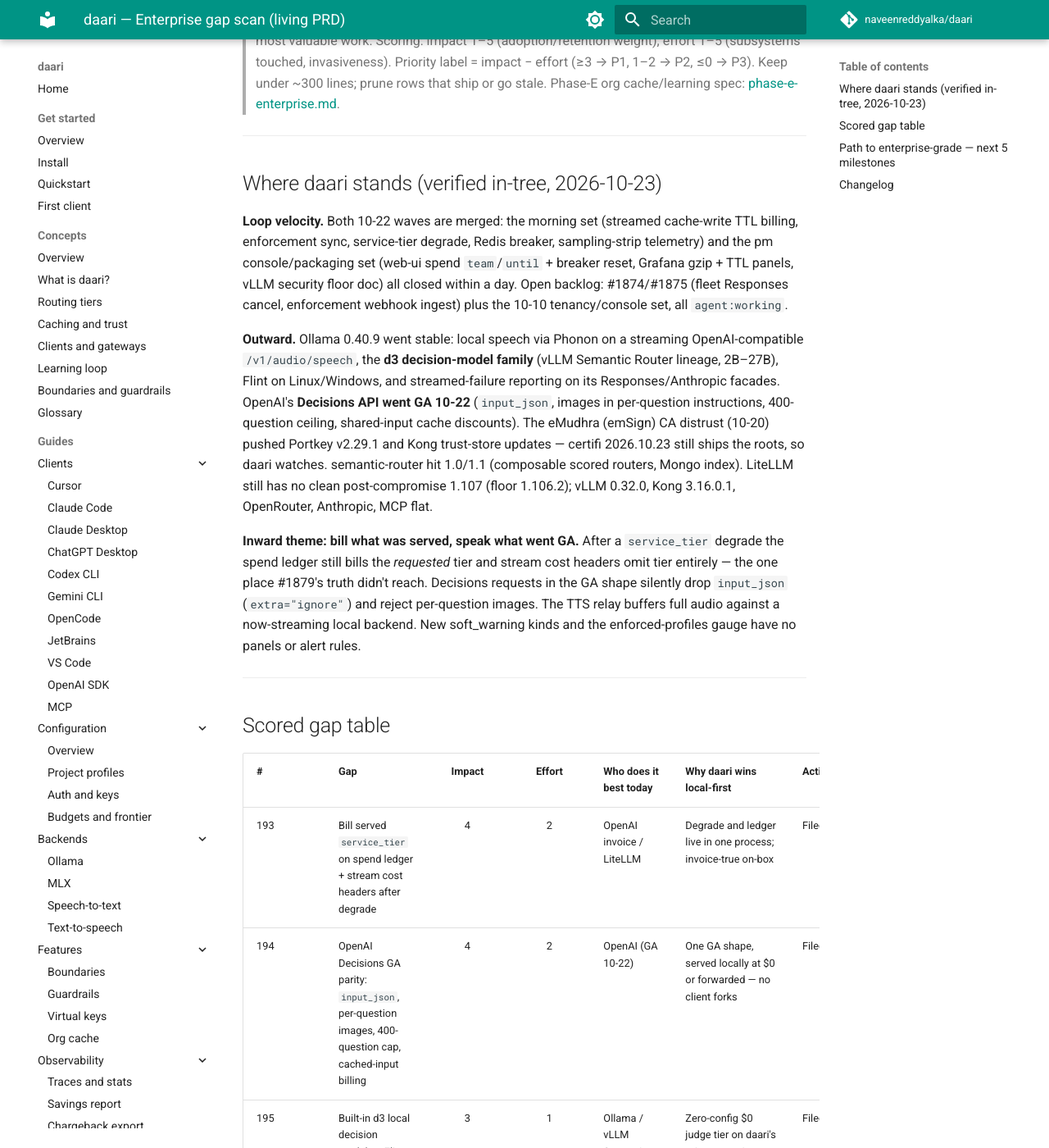
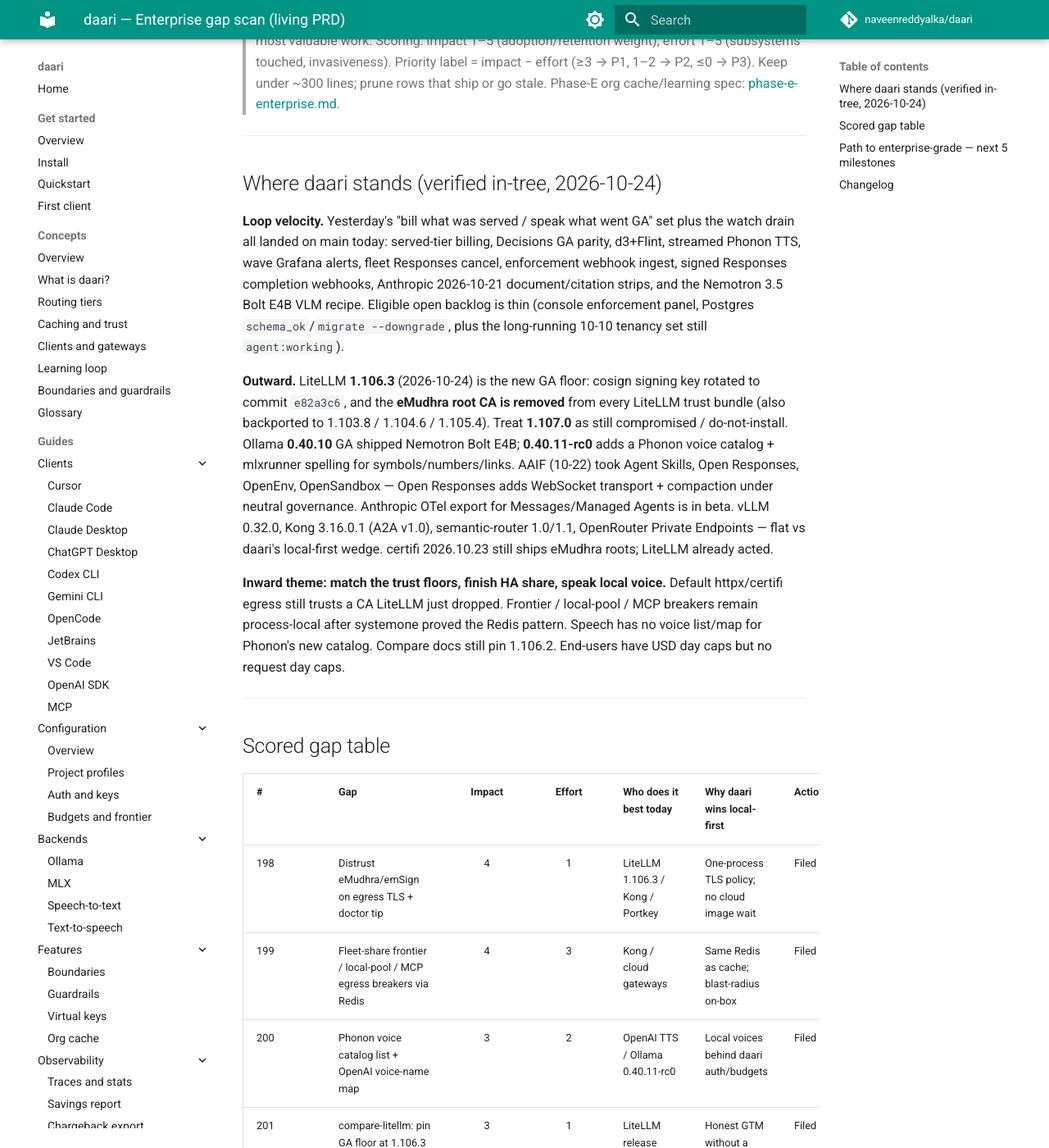
Before and after one commit to naveenreddyalka/daari, an MkDocs documentation site: the page built from docs/prd/ENTERPRISE.md, in a window 1280 px wide and 1400 px high, scrolled down 219 px. Shown: the whole window at 82% size. Built offline with MkDocs 1.6.1 and Material for MkDocs 9.7.7, drawn with Linux system fonts in a browser that asks for light colours; comment, search, counter and statistics services are not loaded; some of the changed text lies outside the part shown.

Commit message:
docs(prd): 2026-10-24 match trust floors, finish HA share, speak local voice (#1912)
Co-authored-by: Cursor <cursoragent@cursor.com>

```diff
--- a/docs/prd/ENTERPRISE.md
+++ b/docs/prd/ENTERPRISE.md
@@ -11,35 +11,36 @@
 
 ---
 
-## Where daari stands (verified in-tree, 2026-10-23)
+## Where daari stands (verified in-tree, 2026-10-24)
 
-**Loop velocity.** Both 10-22 waves are merged: the morning set (streamed
-cache-write TTL billing, enforcement sync, service-tier degrade, Redis
-breaker, sampling-strip telemetry) and the pm console/packaging set (web-ui
-spend `team`/`until` + breaker reset, Grafana gzip + TTL panels, vLLM
-security floor doc) all closed within a day. Open backlog: #1874/#1875
-(fleet Responses cancel, enforcement webhook ingest) plus the 10-10
-tenancy/console set, all `agent:working`.
+**Loop velocity.** Yesterday's "bill what was served / speak what went GA"
+set plus the watch drain all landed on main today: served-tier billing,
+Decisions GA parity, d3+Flint, streamed Phonon TTS, wave Grafana alerts,
+fleet Responses cancel, enforcement webhook ingest, signed Responses
+completion webhooks, Anthropic 2026-10-21 document/citation strips, and the
+Nemotron 3.5 Bolt E4B VLM recipe. Eligible open backlog is thin (console
+enforcement panel, Postgres `schema_ok`/`migrate --downgrade`, plus the
+long-running 10-10 tenancy set still `agent:working`).
 
-**Outward.** Ollama 0.40.9 went stable: local speech via Phonon on a
-streaming OpenAI-compatible `/v1/audio/speech`, the **d3 decision-model
-family** (vLLM Semantic Router lineage, 2B–27B), Flint on Linux/Windows,
-and streamed-failure reporting on its Responses/Anthropic facades. OpenAI's
-**Decisions API went GA 10-22** (`input_json`, images in per-question
-instructions, 400-question ceiling, shared-input cache discounts). The
-eMudhra (emSign) CA distrust (10-20) pushed Portkey v2.29.1 and Kong
-trust-store updates — certifi 2026.10.23 still ships the roots, so daari
-watches. semantic-router hit 1.0/1.1 (composable scored routers, Mongo
-index). LiteLLM still has no clean post-compromise 1.107 (floor 1.106.2);
-vLLM 0.32.0, Kong 3.16.0.1, OpenRouter, Anthropic, MCP flat.
+**Outward.** LiteLLM **1.106.3** (2026-10-24) is the new GA floor: cosign
+signing key rotated to commit `e82a3c6`, and the **eMudhra root CA is
+removed** from every LiteLLM trust bundle (also backported to 1.103.8 /
+1.104.6 / 1.105.4). Treat **1.107.0** as still compromised / do-not-install.
+Ollama **0.40.10** GA shipped Nemotron Bolt E4B; **0.40.11-rc0** adds a
+Phonon voice catalog + mlxrunner spelling for symbols/numbers/links.
+AAIF (10-22) took Agent Skills, Open Responses, OpenEnv, OpenSandbox —
+Open Responses adds WebSocket transport + compaction under neutral
+governance. Anthropic OTel export for Messages/Managed Agents is in beta.
+vLLM 0.32.0, Kong 3.16.0.1 (A2A v1.0), semantic-router 1.0/1.1, OpenRouter
+Private Endpoints — flat vs daari's local-first wedge. certifi 2026.10.23
+still ships eMudhra roots; LiteLLM already acted.
 
-**Inward theme: bill what was served, speak what went GA.** After a
-`service_tier` degrade the spend ledger still bills the *requested* tier and
-stream cost headers omit tier entirely — the one place #1879's truth didn't
-reach. Decisions requests in the GA shape silently drop `input_json`
-(`extra="ignore"`) and reject per-question images. The TTS relay buffers
-full audio against a now-streaming local backend. New soft_warning kinds and
-the enforced-profiles gauge have no panels or alert rules.
+**Inward theme: match the trust floors, finish HA share, speak local voice.**
+Default httpx/certifi egress still trusts a CA LiteLLM just dropped. Frontier /
+local-pool / MCP breakers remain process-local after systemone proved the
+Redis pattern. Speech has no voice list/map for Phonon's new catalog.
+Compare docs still pin 1.106.2. End-users have USD day caps but no request
+day caps.
 
 ---
 
@@ -47,15 +48,16 @@ the enforced-profiles gauge have no panels or alert rules.
 
 | # | Gap | Impact | Effort | Who does it best today | Why daari wins local-first | Action |
 |---|-----|:--:|:--:|------------------------|----------------------------|--------|
-| 193 | Bill served `service_tier` on spend ledger + stream cost headers after degrade | 4 | 2 | OpenAI invoice / LiteLLM | Degrade and ledger live in one process; invoice-true on-box | Filed [#1885](https://github.com/naveenreddyalka/daari/issues/1885) |
-| 194 | OpenAI Decisions GA parity: `input_json`, per-question images, 400-question cap, cached-input billing | 4 | 2 | OpenAI (GA 10-22) | One GA shape, served locally at $0 or forwarded — no client forks | Filed [#1886](https://github.com/naveenreddyalka/daari/issues/1886) |
-| 195 | Built-in d3 local decision models + Flint Linux/Windows recipe (Ollama 0.40.9) | 3 | 1 | Ollama / vLLM Semantic Router | Zero-config $0 judge tier on daari's primary runtime | Filed [#1887](https://github.com/naveenreddyalka/daari/issues/1887) |
-| 196 | Stream `/v1/audio/speech` relay + Ollama Phonon local TTS recipe | 3 | 2 | OpenAI TTS / Ollama 0.40.9 | Zero-extra-dep local voice behind daari auth/budgets/audit | Filed [#1888](https://github.com/naveenreddyalka/daari/issues/1888) |
-| 197 | Panels + alert rules for `service_tier_degraded`, `anthropic_sampling_stripped`, enforced-profiles gauge | 3 | 2 | Datadog / Grafana Cloud packs | Series already on `/metrics`; paging ships in the Helm chart | Filed [#1889](https://github.com/naveenreddyalka/daari/issues/1889) |
-| 191 | Fleet-coordinate Responses background job cancel | 4 | 3 | OpenAI background cancel | Redis/lease cancel stops the owning pod | Open ([#1874](https://github.com/naveenreddyalka/daari/issues/1874)) |
-| 192 | Ingest Anthropic org enforcement webhooks | 4 | 3 | Anthropic Admin API | Push joins local tenant map + audit | Open ([#1875](https://github.com/naveenreddyalka/daari/issues/1875)) |
-| 183–190 | 10-22 waves: streamed cache-write TTL billing; enforcement sync; service-tier degrade; Redis breaker; sampling-strip telemetry; console export/reset; gzip + TTL panels; vLLM floor doc | 3–4 | 1–3 | OpenAI / Anthropic / Kong / LiteLLM | Invoice, blast-radius, HA, day-2 truths | Shipped |
-| 136–182 | 10-18 → 10-21 waves: `resultType`; fast-mode; `:cloud` fences; systemone; speed-keyed caches; spend slices; `schema_ok`; events windows; breaker truth; TTL cache billing; user profiles; compromise advisory; version-safe sampling | 2–5 | 1–3 | LiteLLM / Portkey / Kong / vLLM | Protocol, egress, FinOps, judge ops | Shipped |
+| 198 | Distrust eMudhra/emSign on egress TLS + doctor tip | 4 | 1 | LiteLLM 1.106.3 / Kong / Portkey | One-process TLS policy; no cloud image wait | Filed [#1907](https://github.com/naveenreddyalka/daari/issues/1907) |
+| 199 | Fleet-share frontier / local-pool / MCP egress breakers via Redis | 4 | 3 | Kong / cloud gateways | Same Redis as cache; blast-radius on-box | Filed [#1908](https://github.com/naveenreddyalka/daari/issues/1908) |
+| 200 | Phonon voice catalog list + OpenAI voice-name map | 3 | 2 | OpenAI TTS / Ollama 0.40.11-rc0 | Local voices behind daari auth/budgets | Filed [#1909](https://github.com/naveenreddyalka/daari/issues/1909) |
+| 201 | compare-litellm: pin GA floor at 1.106.3 (cosign + eMudhra) | 3 | 1 | LiteLLM release notes | Honest GTM without a LiteLLM runtime dep | Filed [#1910](https://github.com/naveenreddyalka/daari/issues/1910) |
+| 202 | Per-end-user RPD alongside `user_daily_usd_cap` | 4 | 2 | LiteLLM / OpenRouter | Ledger already attributes `user` | Filed [#1911](https://github.com/naveenreddyalka/daari/issues/1911) |
+| 193–197 | Served-tier spend; Decisions GA; d3+Flint; streamed TTS; wave panels/alerts | 3–4 | 1–2 | OpenAI / Ollama / Grafana | Invoice, GA shape, $0 judge, local voice, day-2 | Shipped |
+| 191–192 | Fleet Responses cancel; Anthropic enforcement webhook ingest | 4 | 3 | OpenAI / Anthropic Admin | Redis cancel; push→tenant map | Shipped |
+| 188–190 | Console export/reset; Grafana gzip+TTL; vLLM 0.32.0 floor doc | 3 | 1–2 | LiteLLM UI / Grafana / vLLM | Day-2 packaging | Shipped |
+| — | Web-ui enforcement inventory + cache-invalidate form | 3 | 2 | LiteLLM admin UI | Same-box console | Open (filed prior run) |
+| — | Postgres `schema_ok` skew gate + `migrate --downgrade` | 3 | 2 | LiteLLM migrate story | Ready truth for PG fleets | Open (filed prior run) |
 | 62 | End-user inventory + per-user block/cap overrides | 5 | 3 | OpenRouter / LiteLLM | Ledger already knows every user | Open |
 | 63 | Named guardrail profiles bindable per key/team | 5 | 3 | OpenRouter / Portkey | Per-tenant policy, zero hops | Open |
 | 65 | Web-ui: honor keys/teams `has_more` + render `report.users` | 4 | 2 | LiteLLM admin UI | Same-box console finishes the job | Open |
@@ -63,6 +65,7 @@ the enforced-profiles gauge have no panels or alert rules.
 | 67 | multi_agent nested usage: per-subagent `model` | 4 | 2 | OpenAI / LiteLLM FinOps | Ledger already meters nested tokens | Open |
 | 6 | Hot-reload `config.yaml` | 3 | 2 | LiteLLM config ownership | Open — needs long session | Open |
 | 7 | Per-key tool-name allowlist for Messages `mcp_servers` | 4 | 3 | LiteLLM `mcp_tool_permissions` | Parked (≥60m session) | Parked |
+| 8 | Full DCR; A2A; Realtime/WS; stdio MCP; M365; Skills; FIPS; HIPAA BAA | 2–4 | 3–5 | Portkey / Kong / LiteLLM | Demand-triggered | Watch |
 | 24 | Grafana panel for `compact_to_fit_applied` | 2 | 1 | LiteLLM spend dashboards | Shipped | Shipped |
 | 25 | Dedicated stats/Prom counter for MCP grant fail-closed | 3 | 1 | LiteLLM MCP 403 metrics | Shipped | Shipped |
 | 26 | Refuse MCP `initialize` when key has no grant | 4 | 1 | LiteLLM initialize 403 | Shipped | Shipped |
@@ -73,86 +76,71 @@ the enforced-profiles gauge have no panels or alert rules.
 | 21 | Hermetic pin: compact_to_fit in config + routing-tiers | 2 | 1 | — (docs regression) | Shipped | Shipped |
 | 22 | `daari_meta` + stats when compact_to_fit actually trims | 3 | 2 | LiteLLM compact telemetry | Shipped | Shipped |
 | 23 | Opt-in fail-closed MCP when key has no MCP grant | 4 | 2 | LiteLLM `require_key_mcp_access_defined` | Shipped | Shipped |
-| 8 | Full DCR; A2A; Realtime/WS; stdio MCP; M365; Skills; FIPS; HIPAA BAA | 2–4 | 3–5 | Portkey / Kong / LiteLLM | Demand-triggered | Watch |
+| 136–182 | 10-18 → 10-21 protocol/FinOps/HA waves | 2–5 | 1–3 | LiteLLM / Portkey / Kong / vLLM | Shipped | Shipped |
 
-Watch rows (do not file yet): fleet-share the remaining circuit breakers —
-frontier/local pool/MCP egress are still process-local `CircuitBreaker`s
-(systemone + key-lockout are the Redis pattern; file after the systemone
-share proves out); web-ui enforcement inventory + cache-invalidate form
-(HTTP/CLI exist, `app.js` has neither — next console slice); Responses
-background **completion webhooks** (distinct from #1874 cancel; reuse the
-signed-deliver helper); `migrate --downgrade` + Postgres schema-skew gate on
-`/ready` (SQLite `schema_ok` gates, PG is connect-only); Anthropic
-`2026-10-21` extra 400s — `document` blocks in assistant messages and
-non-empty `citations` in user messages now error (version-keyed strip today
-covers sampling only); eMudhra (emSign) CA distrust — certifi 2026.10.23
-still ships the roots (notBefore-gated); act when certifi drops them or a
-buyer pins `TLS_CA`; Ollama 0.40.10-rc0 Nemotron 3.5 Bolt E4B VLM recipe at
-GA; LiteLLM clean post-compromise 1.107 rebuild watchables (ID-JAG/
-OAuth-delegate, `agent_access_default_deny`); Portkey WIF upstream creds
-(buyer ask); per-user RPD; SCIM + multi-issuer SSO; Prometheus exemplars +
-`gen_ai.agent.*`; Kong Skills/A2A passthrough demand.
+Watch rows (do not file yet): AAIF **Agent Skills** package loader beyond flat
+`~/.daari/skills/*.md` prefix (donate-standard SKILL.md + scripts — demand
+after Skills show up in buyer IDEs); Open Responses **WebSocket** transport
+(AAIF/OpenAI; keep HTTP Responses first); Anthropic **OTel export** beta
+parity for Messages spans; Prometheus **exemplars** + `gen_ai.agent.*`
+depth; Nemotron **DFlash** speculative-decoding tip once 0.40.10 recipes
+settle; LiteLLM clean **post-compromise 1.107 rebuild** watchables
+(ID-JAG / OAuth-delegate / `agent_access_default_deny`) — stay on 1.106.3
+until a verified rebuild; Portkey WIF upstream creds (buyer ask); SCIM +
+multi-issuer SSO; Kong Skills/A2A passthrough demand; OpenRouter Private
+Endpoints as an L6 slot recipe.
 
-Verified fine this run — don't re-audit: streamed cache-write TTL billing on
-OpenAI + Anthropic shapes and Responses-via-router (`usage_cost_and_cache` →
-stream bill); service-tier degrade retries non-stream + stream with
-soft_warning (gap is spend/served-tier only, row 193); systemone Redis
-breaker fails open with `/ready`/stats/reset wired; enforcement sync has
-poll + state + signed webhook + Prom gauge + doctor + HTTP/CLI (webhook
-ingest = #1875); sampling strip limited to `temperature`/`top_p`/`top_k`
-with soft_warning; web-ui after #1882 has spend `team`/`until`, breaker
-reset, events windows, lockouts; Grafana after #1883 has gzip +
-cache-write-TTL panels; decisions frontier fallback to `gpt-6-luna` with
-input-only billing exists (GA fields = row 194).
+Verified fine this run — don't re-audit: served-tier spend + stream cost
+headers after degrade; Decisions GA (`input_json`, images, 400 ceiling,
+cached-input billing); d3 family + Flint Linux/Windows; streamed
+`/v1/audio/speech` + Phonon tip; Grafana panels/alerts for degrade /
+sampling-strip / enforced-profiles; fleet Responses cancel; enforcement
+webhook ingest; signed Responses completion webhooks; Anthropic
+document/citation strips under `2026-10-21`; Nemotron Bolt E4B recipe;
+systemone Redis breaker; cache-write TTL billing on stream shapes.
 
 ---
 
 ## Path to enterprise-grade — next 5 milestones
 
-1. **Bill what was served** — served-tier spend + stream cost headers after
-   degrade (row 193), finishing the invoice-parity arc of rows 183–185.
-2. **Speak Decisions GA** — `input_json`, per-question images, 400-question
-   ceiling, cached-input billing (row 194), with d3 as the $0 local judge
-   tier (row 195).
-3. **Local voice, streamed** — chunked TTS relay + Phonon recipe (row 196).
-4. **Package the new truths** — panels and alert rules for degrade/strip/
-   enforcement telemetry (row 197).
-5. **Drain the HA + tenancy queue** — fleet Responses cancel (191),
-   enforcement webhook ingest (192), and the 10-10 console set (62–67).
+1. **Match the trust floors** — eMudhra distrust on egress + doctor tip
+   (row 198) and refresh compare-litellm to 1.106.3 (row 201).
+2. **Finish HA share** — fleet-share the remaining process-local breakers
+   (row 199) using the proven systemone Redis pattern.
+3. **Local voice discoverability** — Phonon voice catalog + OpenAI name map
+   (row 200) on top of streamed TTS.
+4. **Tighten end-user fences** — per-user RPD (row 202) beside USD day caps;
+   keep draining the 10-10 tenancy/console set (62–67).
+5. **Day-2 console + PG ready truth** — enforcement inventory panel and
+   Postgres schema_ok / migrate downgrade (prior-run filings).
 
 Compliance non-goals (SCIM, WIF depth, A2A, SOC 2 program, Realtime/WS,
-FIPS builds, HIPAA BAA) stay deferred until buyer demand.
+FIPS builds, HIPAA BAA, full AAIF Skills/Open Responses WS) stay deferred
+until buyer demand.
 
 ---
 
 ## Changelog
 
+- **2026-10-24 (match trust floors, finish HA share, speak local voice)** —
+  Marked rows 191–197 Shipped (served-tier billing through Nemotron recipe
+  and the HA/webhook/strip set all on main). Outward: LiteLLM 1.106.3 GA
+  floor (cosign `e82a3c6`, eMudhra CA removed; 1.107 still do-not-install);
+  Ollama 0.40.10 / 0.40.11-rc0 Phonon voice catalog; AAIF Skills + Open
+  Responses WS; Anthropic OTel beta. Filed rows 198–202: eMudhra distrust,
+  fleet-shared breakers, Phonon voices, compare-litellm 1.106.3, per-user
+  RPD.
+
 - **2026-10-23 (bill what was served, speak what went GA)** — Marked rows
-  183–190 Shipped (both 10-22 waves merged same-day; drained the stale pm
-  PRD PR by taking main — its rows live on as 188–192). Outward: Ollama
-  0.40.9 stable (Phonon speech endpoint, d3 decision models, Flint on
-  Linux/Windows); OpenAI Decisions GA; eMudhra CA distrust (Portkey
-  v2.29.1/Kong trust-store updates; certifi unchanged); semantic-router
-  1.0/1.1; LiteLLM floor still 1.106.2. Filed rows 193–197: served-tier
-  billing, Decisions GA parity, d3 + Flint recipe, streamed TTS, wave
-  observability packaging.
+  183–190 Shipped. Outward: Ollama 0.40.9; OpenAI Decisions GA; eMudhra
+  distrust watch; semantic-router 1.0/1.1. Filed rows 193–197.
 
-- **2026-10-22 + pm (finish the truths the wave started; console and day-2
-  packaging)** — Marked rows 171–182 Shipped. Filed rows 183–187 (streamed
-  cache-write billing, enforcement visibility, service-tier degrade,
-  fleet-shared breaker, sampling-strip telemetry) and 188–192 (console
-  export/reset, Grafana gzip+TTL panels, vLLM floor doc, fleet Responses
-  cancel, enforcement webhook ingest). Outward: LiteLLM compromise
-  post-mortem (clean floor 1.106.2); Anthropic enforcement_status; OpenAI
-  service-tier restrictions; Ollama 0.40.8 GA; vLLM 0.32.0 security wave.
+- **2026-10-22 + pm (finish the truths; console and day-2 packaging)** —
+  Marked 171–182 Shipped. Filed 183–192. Outward: LiteLLM compromise
+  post-mortem (floor 1.106.2); Anthropic enforcement_status; OpenAI
+  service-tier restrictions; Ollama 0.40.8; vLLM 0.32.0.
 
-- **2026-10-21 + pm (breaker truth, invoice-true cache billing, user
-  profiles; LiteLLM compromise + Anthropic API-version footgun)** — Filed
-  rows 173–182; marked 161–172 Shipped/Superseded. Outward: LiteLLM 1.107.0
-  compromise (floor 1.106.2); Anthropic API `2026-10-21` removes sampling;
-  OpenAI 12h prompt cache; Ollama 0.40.7/0.40.8-rc0.
-
-- **2026-10-20 → 08-28** — Condensed: finish-the-knobs; decisions-upstream
-  depth; fast-mode cache truth; `resultType`/egress/billing waves;
-  lifecycle/tenancy/DR; LiteLLM 1.104–1.106; Apache 2.0; this PRD's
-  creation.
+- **2026-10-21 → 08-28** — Condensed: breaker truth, invoice-true cache
+  billing, user profiles; LiteLLM compromise + Anthropic API-version
+  footgun; finish-the-knobs; decisions depth; `resultType`/egress waves;
+  Apache 2.0; this PRD's creation.
```
